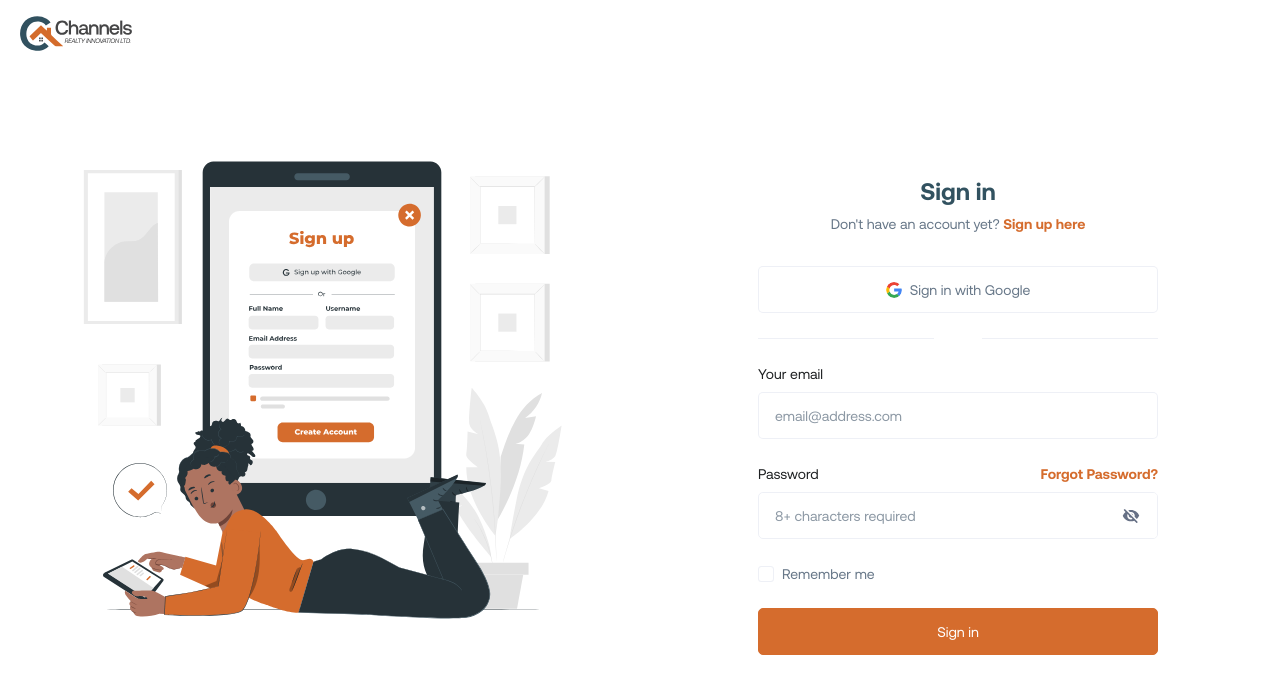
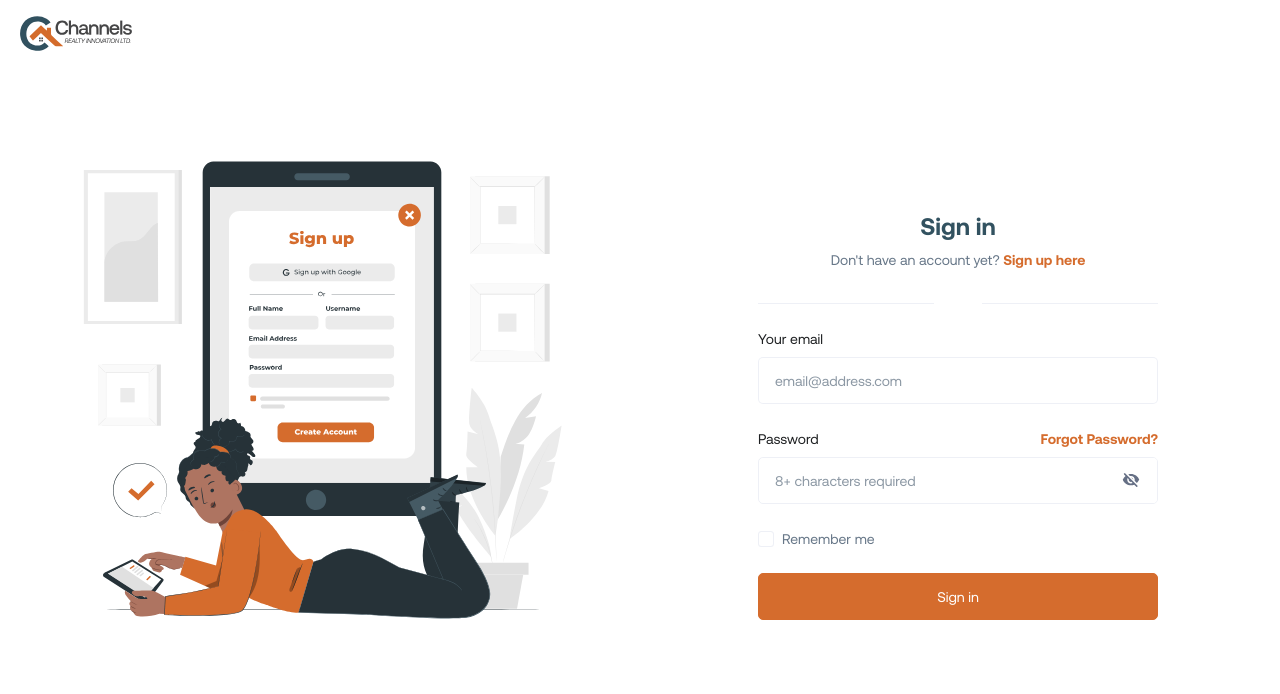
Before and after one commit to ccurves/channels-realty, a React (Create React App) app: page /login in a window 1280 px wide. Shown: the top 694 px of the page. Built offline with nearby package versions, Linux system fonts and the light colour scheme.

Commit message:
Worked on google auth

```diff
--- a/src/components/Auth/Login.jsx
+++ b/src/components/Auth/Login.jsx
@@ -1,6 +1,6 @@
 import React, { useState } from "react";
 import { Link, useNavigate } from "react-router-dom";
-import GoogleButton from "./GoogleButton";
+// import GoogleButton from "./GoogleButton";
 import { authenticate, isAuth } from "../../helpers/auth";
 import axios from "axios";
 import { VisibilityOffRounded, VisibilityRounded } from "@mui/icons-material";
@@ -88,9 +88,9 @@ const Login = () => {
               </p>
             </div>
 
-            <div class="d-grid mb-4">
+            {/* <div class="d-grid mb-4">
               <GoogleButton />
-            </div>
+            </div> */}
 
             <span class="divider-center text-muted mb-4"></span>
           </div>
--- a/src/components/UserDashboard/TaskProgress.jsx
+++ b/src/components/UserDashboard/TaskProgress.jsx
@@ -6,7 +6,7 @@ const TaskProgress = () => {
     <div>
       <TaskProgressComponent sqm={150} perc="4" />
       <TaskProgressComponent sqm={300} perc="2" />
-      <TaskProgressComponent sqm={500} perc="1" />
+      <TaskProgressComponent sqm={600} perc="1" />
     </div>
   );
 };
```
